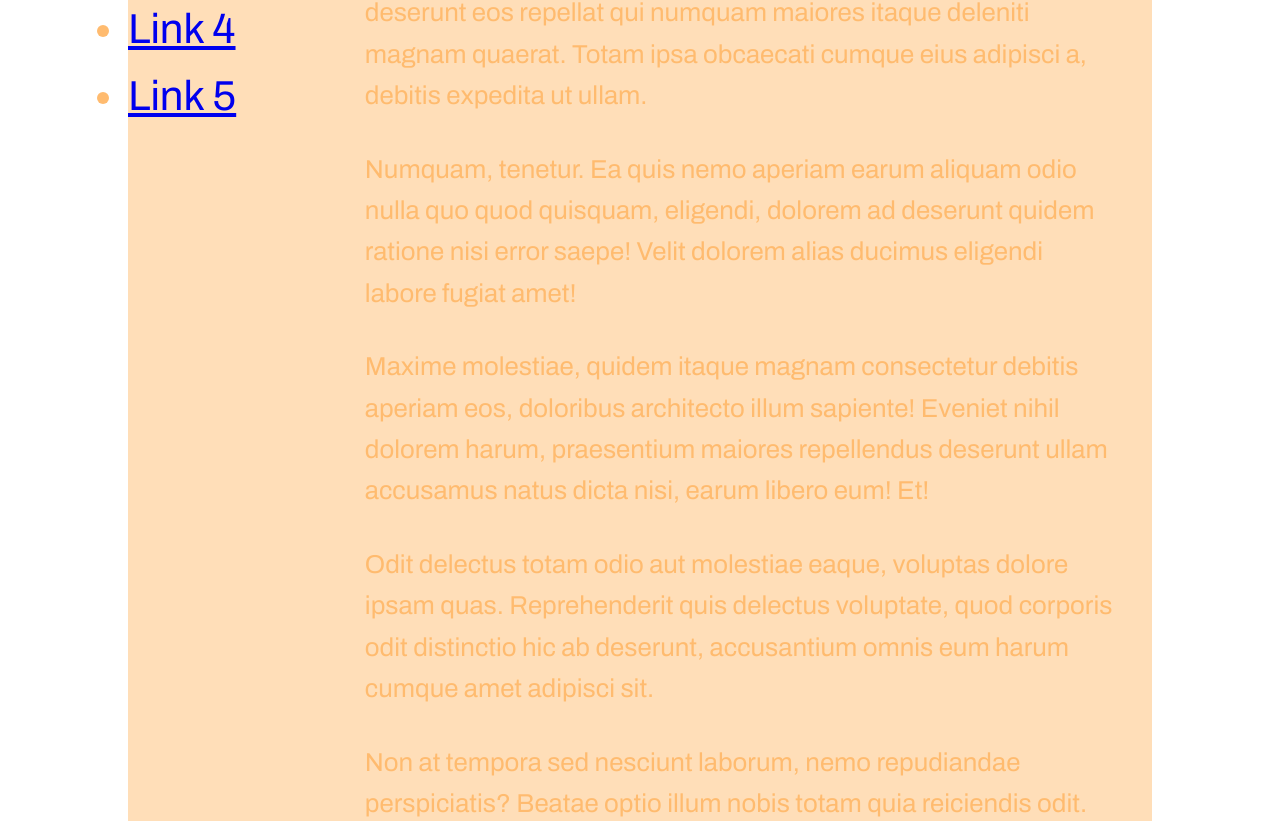
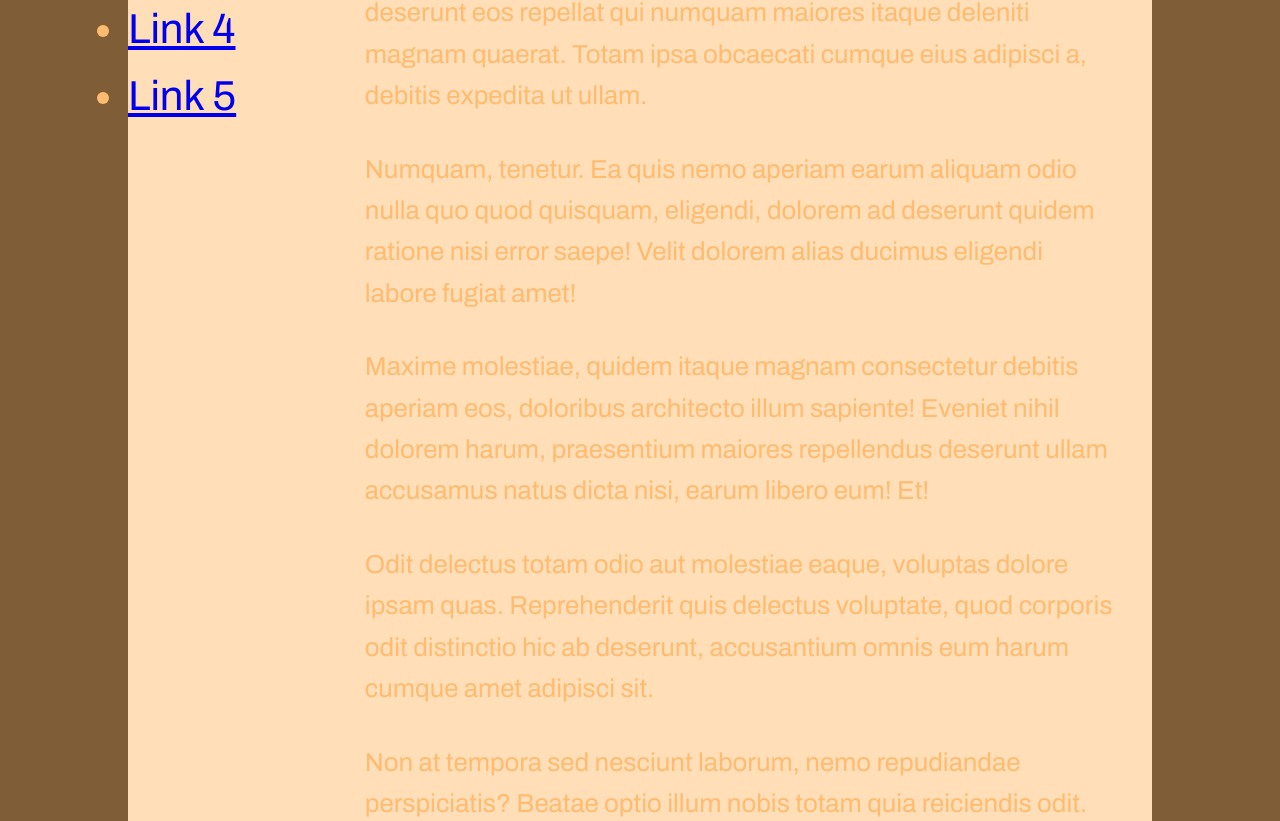
Before and after one commit to kini0004/Midterm_Project, a plain HTML site: page index.html in a window 1280 px wide. Shown: the part 760-1581 px from the top of the page. Drawn offline with Linux system fonts and the light colour scheme.

Commit message:
Update menu.css

```diff
--- a/menu.css
+++ b/menu.css
@@ -16,7 +16,7 @@ html{
     font-family: Archivo, helvetica, arial, sans-serif;
 }
 html, body{
-    background-color: #7SFE37;
+    background-color: #7F5E37;
 }
 h1{
     font-size: 6.854rem;
```
